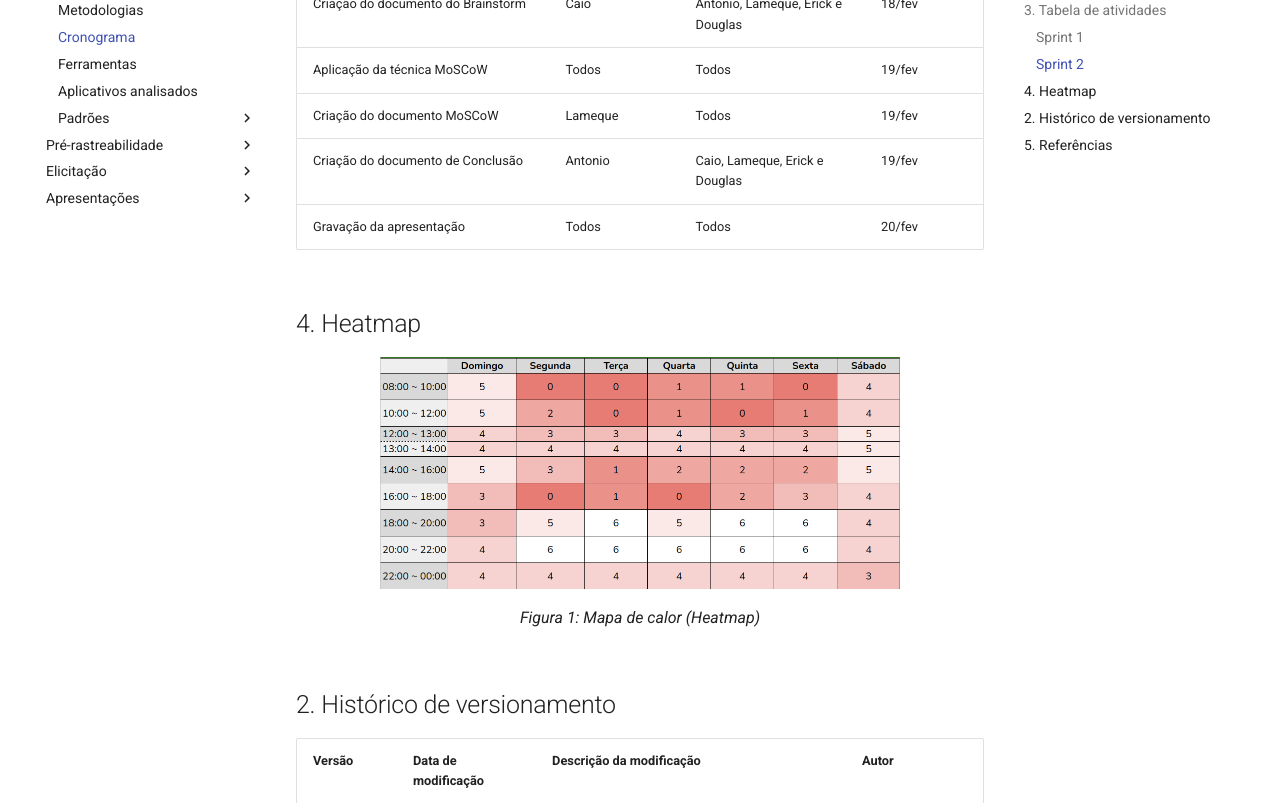
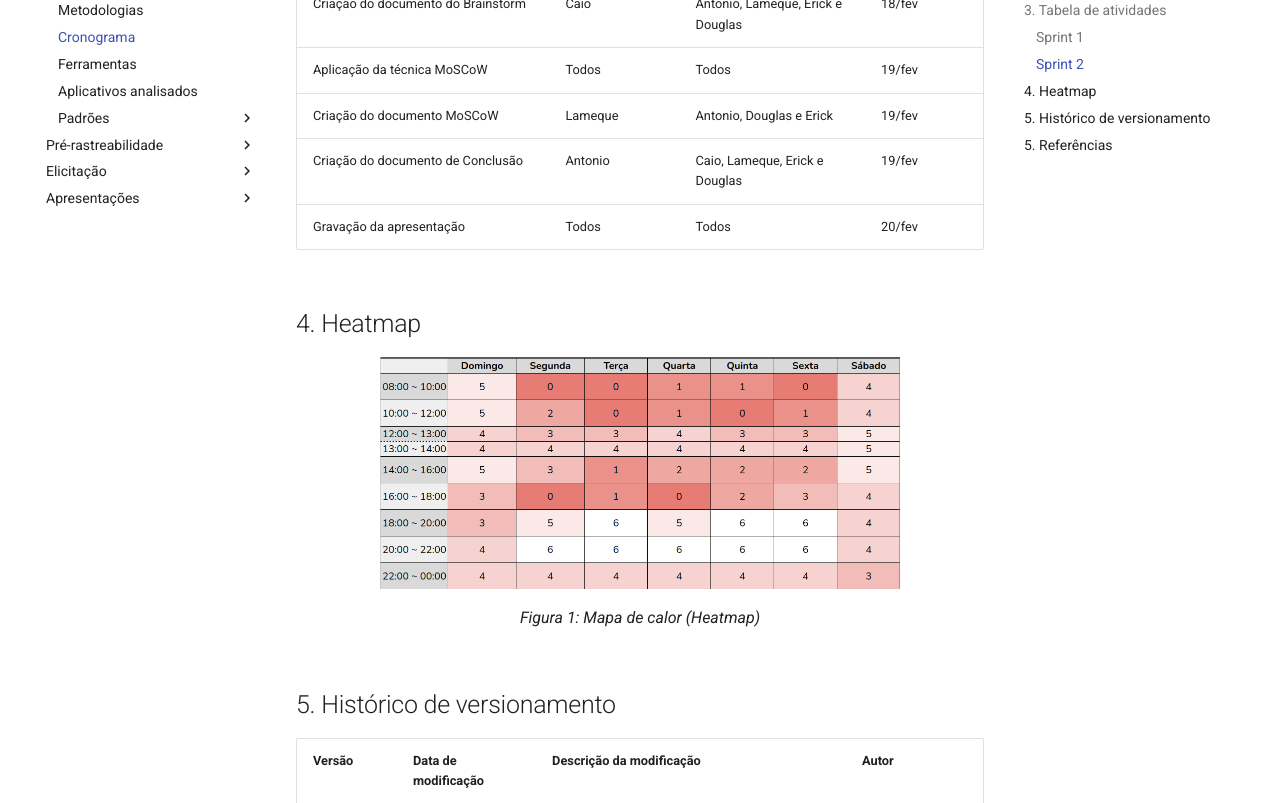
Before and after one commit to Requisitos-de-Software/2021.2-Prime-video, an MkDocs documentation site: the page built from docs/planejamento/cronograma.md, in a window 1280 px wide and 1400 px high, scrolled down 1486 px. Shown: the part 152-955 px from the top of the window. Built offline with MkDocs 1.6.1 and Material for MkDocs 9.7.7, drawn with Linux system fonts in a browser that asks for light colours; comment, search, counter and statistics services are not loaded.

Commit message:
fix: numeração corrigida

```diff
--- a/docs/planejamento/cronograma.md
+++ b/docs/planejamento/cronograma.md
@@ -45,7 +45,7 @@ Com base nos prazos estipulados pela disciplida e disponibilidade dos integrante
 | Aplicação da técnica Brainstorm | Todos | Todos | 18/fev |
 | Criação do documento do Brainstorm  | Caio | Antonio, Lameque, Erick e Douglas | 18/fev |
 | Aplicação da técnica MoSCoW | Todos | Todos | 19/fev |
-| Criação do documento MoSCoW | Lameque | Todos | 19/fev |
+| Criação do documento MoSCoW | Lameque | Antonio, Douglas e Erick | 19/fev |
 | Criação do documento de Conclusão | Antonio | Caio, Lameque, Erick e Douglas | 19/fev |
 | Gravação da apresentação | Todos |  Todos  | 20/fev |
 
@@ -57,7 +57,7 @@ Com base nos prazos estipulados pela disciplida e disponibilidade dos integrante
 </figure>
 
 
-## 2. Histórico de versionamento
+## 5. Histórico de versionamento
 
 |Versão|Data de modificação|Descrição da modificação|Autor|
 |-|-|-|-|
```
